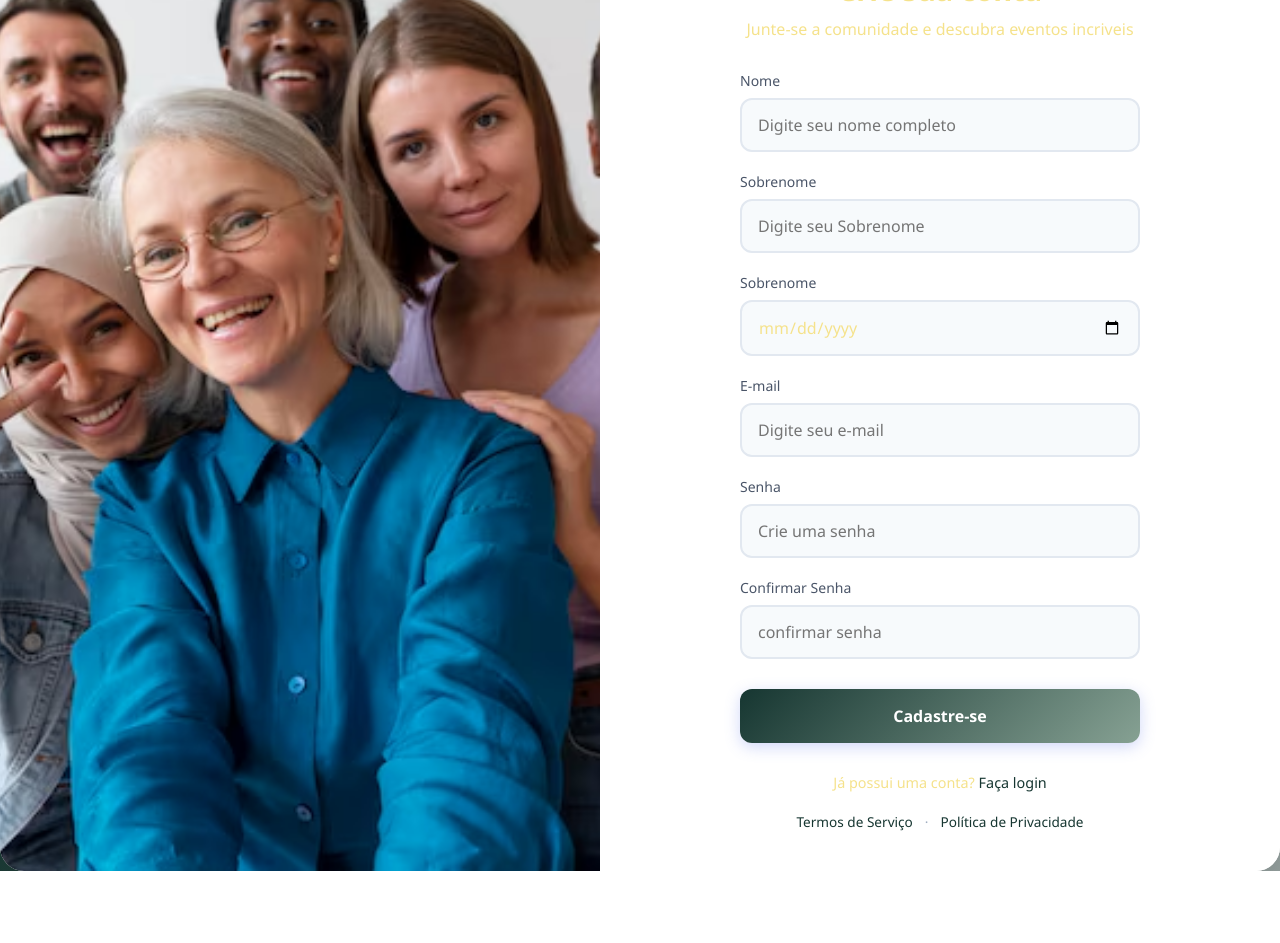
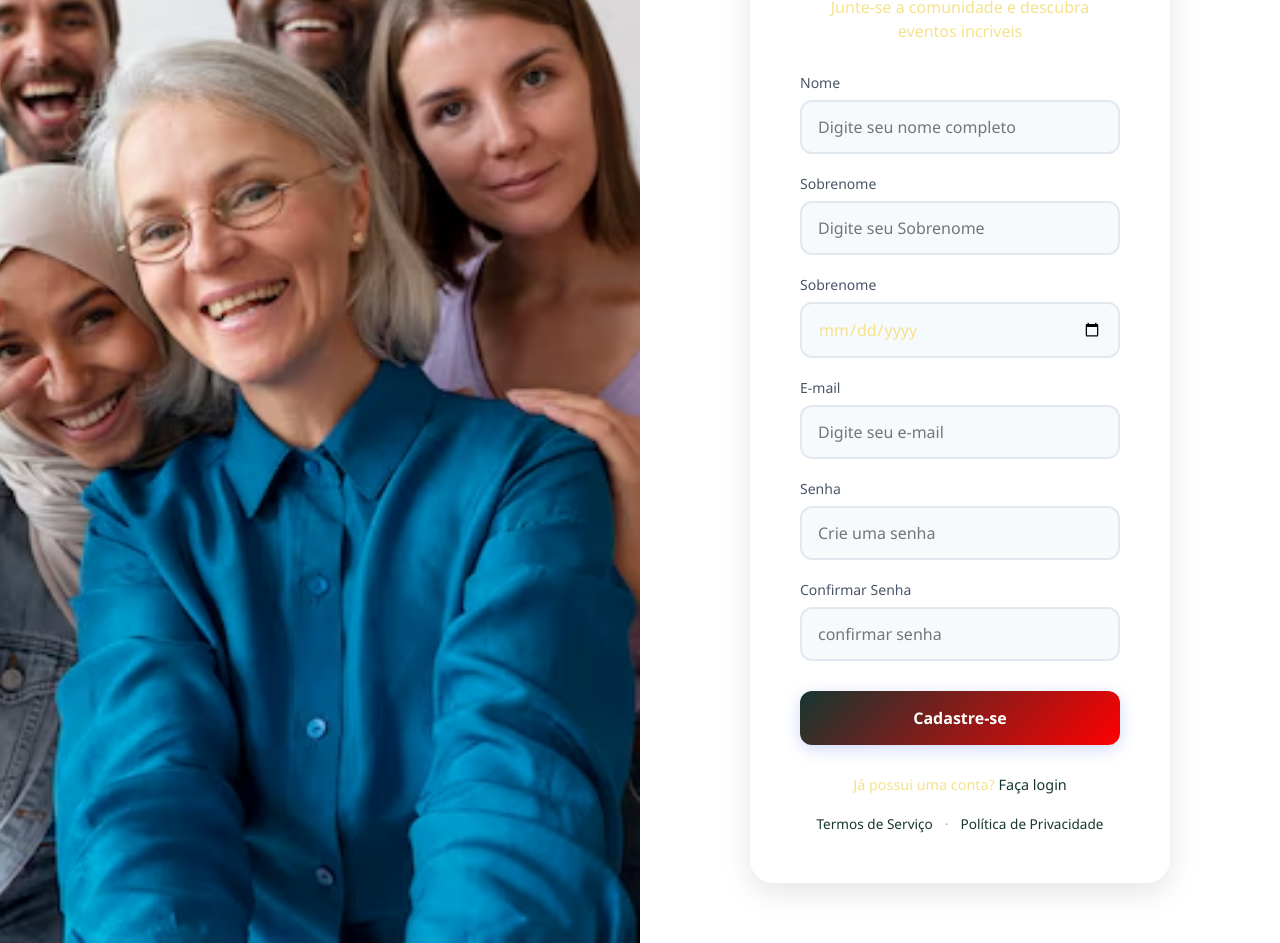
Before and after one commit to simboralab/front-end, a plain HTML site: page auth.html in a window 1280 px wide. Before the commit the page ends 871 px from the top, so only its background shows below. Drawn offline with Linux system fonts and the light colour scheme.

Commit message:
refactor: ajusta css

```diff
--- a/static/css/style.css
+++ b/static/css/style.css
@@ -2,7 +2,7 @@
 :root {
   /* Cores principais */
   --color-primary: #163631;
-  --color-secondary: #86A193;
+  --color-secondary: #ff0000;
   --color-background: #ffffff;
   --color-text: #F5E28B;
   --color-subtext: #B36B2S;
@@ -59,12 +59,12 @@ body {
   max-width: 1400px;
   display: flex;
   background: var(--color-background);
-  border-radius: var(--radius-lg);
   box-shadow: var(--shadow-card);
   overflow: hidden;
   min-height: 50px;
   position: relative;
   transition: transform var(--transition-smooth);
+  background-color: var()
 }
 
 /* EFEITOS DE TRANSIÇÃO */
@@ -88,7 +88,8 @@ body {
 .image-section,
 .form-section {
   transition: transform var(--transition-smooth);
-  flex: 1;
+  width: 50%;
+  flex: 0 0 50%;
 }
 
 /* SEÇÃO DA IMAGEM */
@@ -116,19 +117,27 @@ body {
 /* SEÇÃO DO FORMULÁRIO */
 .form-section {
   display: flex;
+  flex-direction: column;
   justify-content: center;
   align-items: center;
   padding: var(--padding-container);
   background: var(--color-background);
+  position: relative;
 }
 
         .form-wrapper {
             width: 100%;
-  max-width: 400px;
+            max-width: 420px;
             display: flex;
             flex-direction: column;
             align-items: center;
+            background-color: rgba(255, 255, 255, 0.95);
+            padding: clamp(30px, 5vw, 50px);
+            border-radius: var(--radius-lg);
+            box-shadow: 0 10px 30px rgba(0, 0, 0, 0.1);
+            margin-bottom: 20px;
         }
+
 
 /* LOGO */
 .logo {
```
Lines whose indentation alone changed are shown as unchanged.
